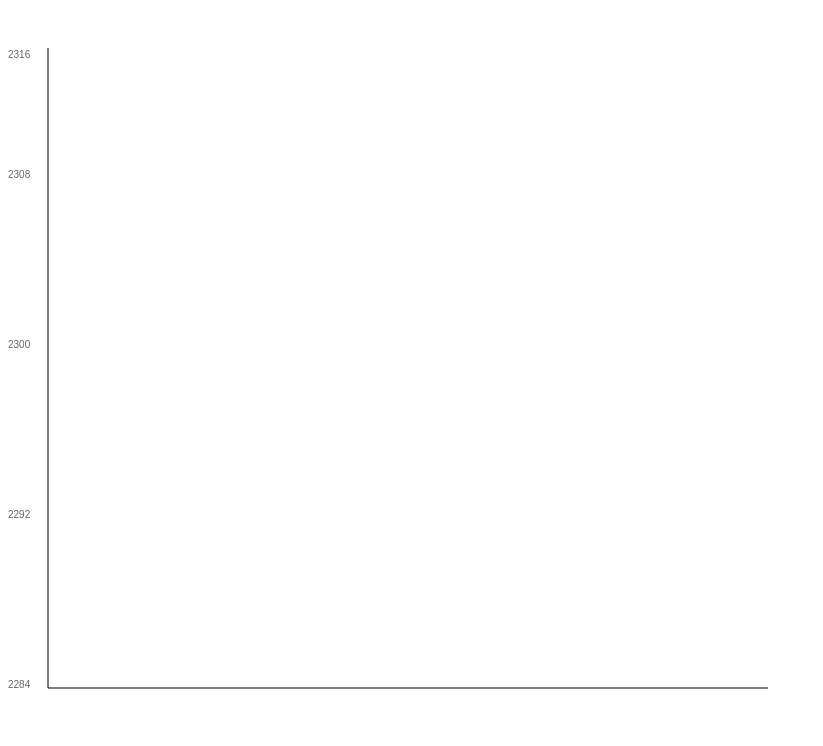
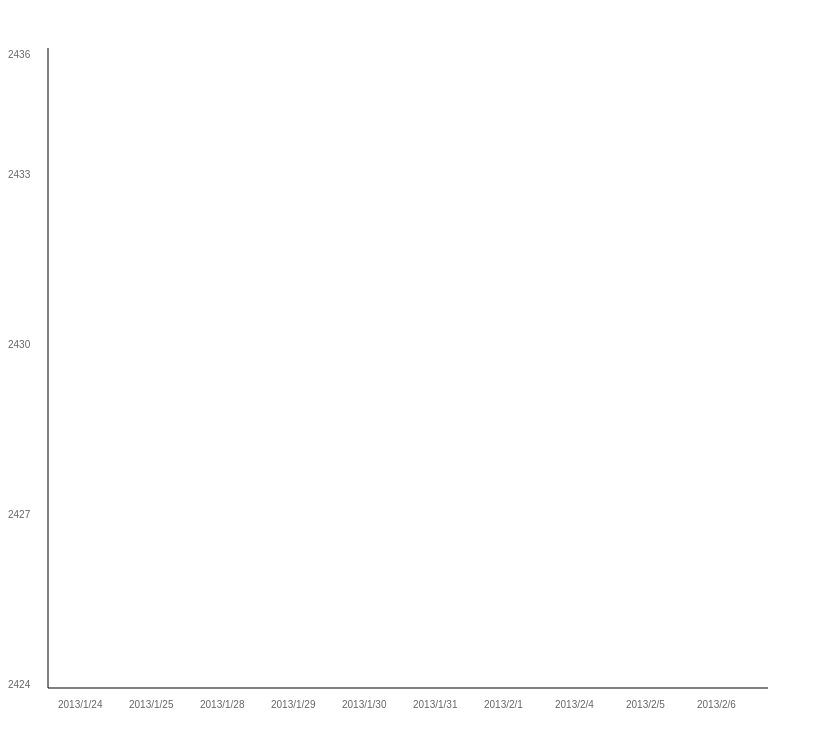
Before and after one commit to chengjunjian2020/visualization-work, a plain HTML site: page k线图/index.html in a window 1280 px wide. Shown: the whole page, without its empty margins (0-823 px from the left). Drawn offline with Linux system fonts and the light colour scheme.

Commit message:
feat:完成k线图坐标轴

```diff
--- a/k线图/index.html
+++ b/k线图/index.html
@@ -10,7 +10,7 @@
     <canvas id="k-chart"></canvas>
     <script type="module">
       import { DrawCanvas } from "../utils/drawCanvas.js";
-      import { yData } from "./mock.js";
+      import { yData, xData } from "./mock.js";
       const ctxStyle = {
         font: 14,
         fillStyle: "#666",
@@ -63,11 +63,6 @@
         }
         yCoords.reverse();
         for (let i in yCoords) {
-          console.log({
-            text: yList[i],
-            x: coordX.x1 - 40,
-            y: yCoords[i],
-          });
           drawCanvas.drawText({
             text: yList[i],
             x: coordX.x1 - 40,
@@ -75,6 +70,23 @@
           });
         }
       }
+      function drawCoordsX(xData) {
+        const coordsLength = coordY.y1 - coordY.y2;
+        const residue = parseInt(coordsLength / (xData.length - 1));
+        const xCoords = [50];
+        xData.slice(1).forEach((_, i) => {
+          xCoords.push(xCoords[xCoords.length - 1] + residue);
+        });
+        console.log(xCoords);
+        xData.forEach((number, i) => {
+          drawCanvas.drawText({
+            text: number,
+            x: xCoords[i],
+            y: coordY.y1 + 20,
+          });
+        });
+      }
+      drawCoordsX(xData);
       drawCoords();
     </script>
   </body>
--- a/k线图/mock.js
+++ b/k线图/mock.js
@@ -10,15 +10,16 @@ export const yData = [
   [2425.92, 2428.15, 2417.58, 2440.38],
   [2411, 2433.13, 2403.3, 2437.42],
   [2432.68, 2434.48, 2427.7, 2441.73],
-  [2430.69, 2418.53, 2394.22, 2433.89],
-  [2416.62, 2432.4, 2414.4, 2443.03],
-  [2441.91, 2421.56, 2415.43, 2444.8],
-  [2420.26, 2382.91, 2373.53, 2427.07],
-  [2383.49, 2397.18, 2370.61, 2397.94],
-  [2378.82, 2325.95, 2309.17, 2378.82],
-  [2322.94, 2314.16, 2308.76, 2330.88],
-  [2320.62, 2325.82, 2315.01, 2338.78],
-  [2313.74, 2293.34, 2289.89, 2340.71],
-  [2297.77, 2313.22, 2292.03, 2324.63],
 ];
-// export const
+export const xData = [
+  "2013/1/24",
+  "2013/1/25",
+  "2013/1/28",
+  "2013/1/29",
+  "2013/1/30",
+  "2013/1/31",
+  "2013/2/1",
+  "2013/2/4",
+  "2013/2/5",
+  "2013/2/6",
+];
```
